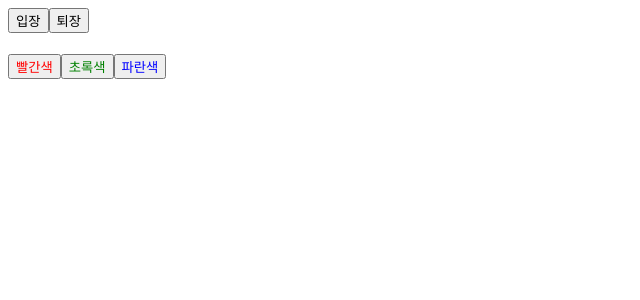
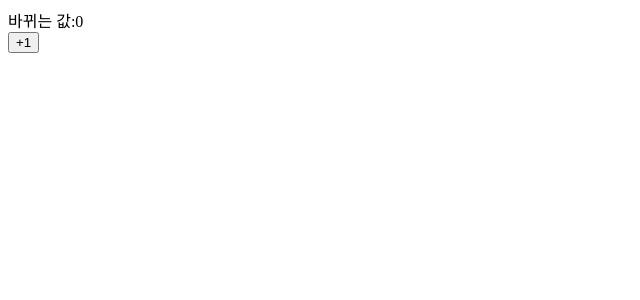
Before and after one commit to walden4u/react-study, a React (Create React App) app: page / in a window 1280 px wide. Shown: the top 300 px of the page, without its empty margins (0-640 px from the left). Built offline with nearby package versions, Linux system fonts and the light colour scheme; the HTML template or start-up script is replaced by a standard one.

Commit message:
3_CounterC_1

```diff
--- /dev/null
+++ b/Component/3_CounterC.js
@@ -0,0 +1,28 @@
+import React, { Component } from 'react';
+
+class CounterC extends Component {
+  constructor(props) {
+    super(props);
+    this.state = {
+      counter: 0
+    };
+  }
+
+  // onClickPlus() {
+  //   this.setState({ counter: this.state.counter + 1 });
+  // }
+  onClickPlus = () => {
+    this.setState({ counter: this.state.counter + 1 });
+  };
+
+  render() {
+    return (
+      <>
+        <div>바뀌는 값:{this.state.counter}</div>
+        <button onClick={this.onClickPlus.bind(this)}>+1</button>
+      </>
+    );
+  }
+}
+
+export default CounterC;
--- a/src/App.js
+++ b/src/App.js
@@ -1,5 +1,5 @@
-import './App.css';
-import ScrollBox from '../Component/Say';
+import "./App.css";
+import ScrollBox from "../Component/3_CounterC";
 
 const App = () => {
   return (
```
Also changed, not shown: Component/8_Counter.js (added).
